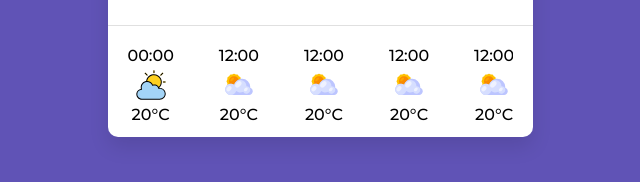
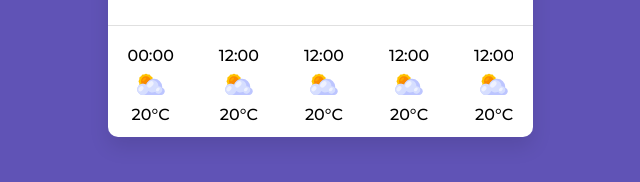
Before and after one commit to ashvin-to/Weather-app, a plain HTML site: page index.html in a window 1280 px wide. Shown: the part 512-694 px from the top of the page, 320-960 px from the left. Drawn offline with nearby package versions, Linux system fonts and the light colour scheme.

Commit message:
update weather icon in index.html

```diff
--- a/index.html
+++ b/index.html
@@ -42,7 +42,7 @@
                 <ul class="weather-list">
                     <li class="weather-item">
                         <p class="time">00:00</p>
-                        <img src="./icons/clouds.svg" class="weather-icon">
+                        <img src="./icons/reshot-icon-weather-VAUPX2QFJK.svg" width="5%" class="weather-icon">
                         <p class="temprature">20°C</p>
                     </li>
                     <li class="weather-item">
```
